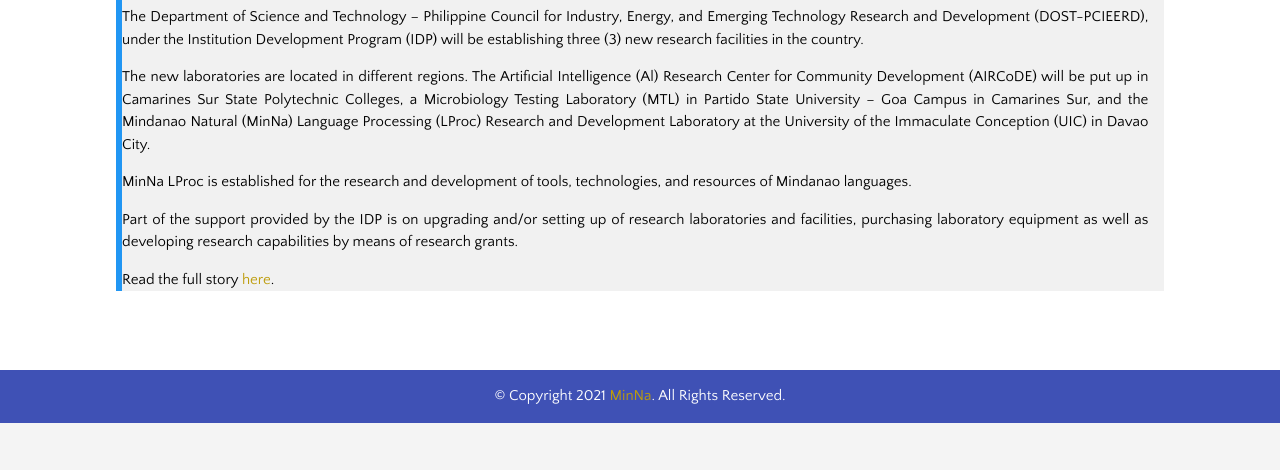
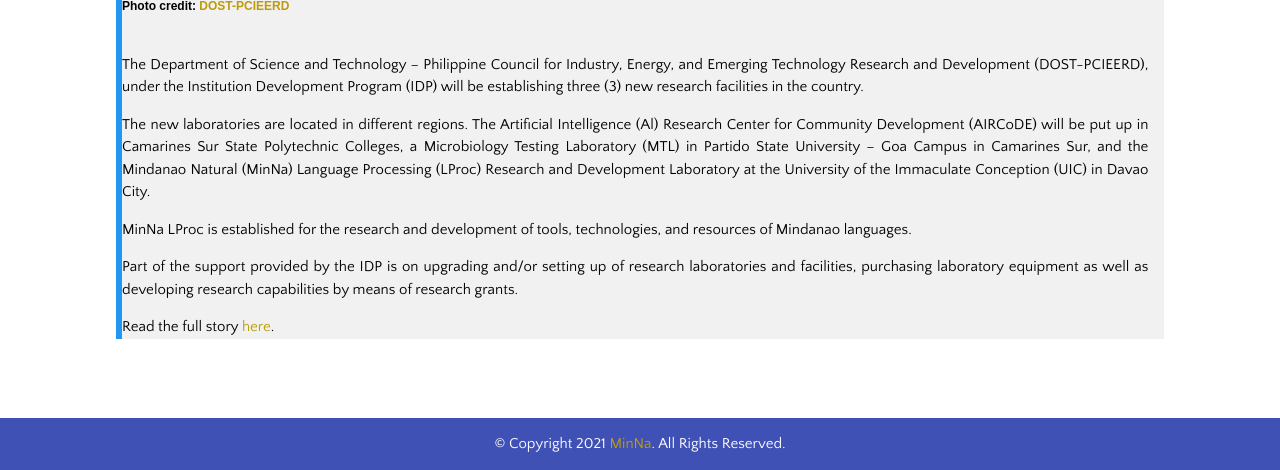
Before and after one commit to minna-lproc/minna, a Flask app: page /news#news02 in a window 1280 px wide. Shown: the part 543-1013 px from the top of the page. Before the commit the page ends 966 px from the top, so only its background shows below. Run offline with Flask 2, Linux system fonts and the light colour scheme; some libraries are stand-ins or nearby versions; some web fonts are replaced.

Commit message:
Update news_2.html
photo uploaded in static/img/

```diff
--- a/templates/news_2.html
+++ b/templates/news_2.html
@@ -2,12 +2,17 @@
 {% block content %}
 <div class="w3-container w3-content w3-padding-64" style="max-width:1080px" id="news">
     <div class="w3-light-grey w3-leftbar w3-border-blue">
-        <p><img class="w3-hover-grayscale" src="../static/img/carousel/img_mountains_wide.jpg" alt="tools"
-                style="max-width: 100%;max-height: 100%;"></p>
         <p><strong><a href="#"> DOST-PCIEERD to put up 3 new laboratories, includes MinNa LProc </a></strong> <br>
             <small>By: <strong>Aurora Cristina A. Manseras </strong></small><br>
             <small>Posted on <strong>November 1, 2021 </strong></small>
         </p>
+        <br>
+        <p><img class="w3-hover-grayscale" src="Group-photo-with-PCIEERDs-IDP-Grantees.png" alt="groupPhoto"
+                style="max-width: 100%;max-height: 100%;"></p>
+        <small><strong>Photo credit: <a href="https://pcieerd.dost.gov.ph/news/latest-news/475-dost-pcieerd-build-3-new-laboratories-fund-5-new-r-d-projects-in-the-regions">
+              DOST-PCIEERD</a> </strong></small>
+
+        <br><br>
         <div style="text-align:justify; max-width: 98.5%;">
             <p>The Department of Science and Technology – Philippine Council for Industry, Energy, and Emerging Technology Research and
               Development (DOST-PCIEERD), under the Institution Development Program (IDP) will be establishing three (3) new research facilities in the country.  </p>
```
